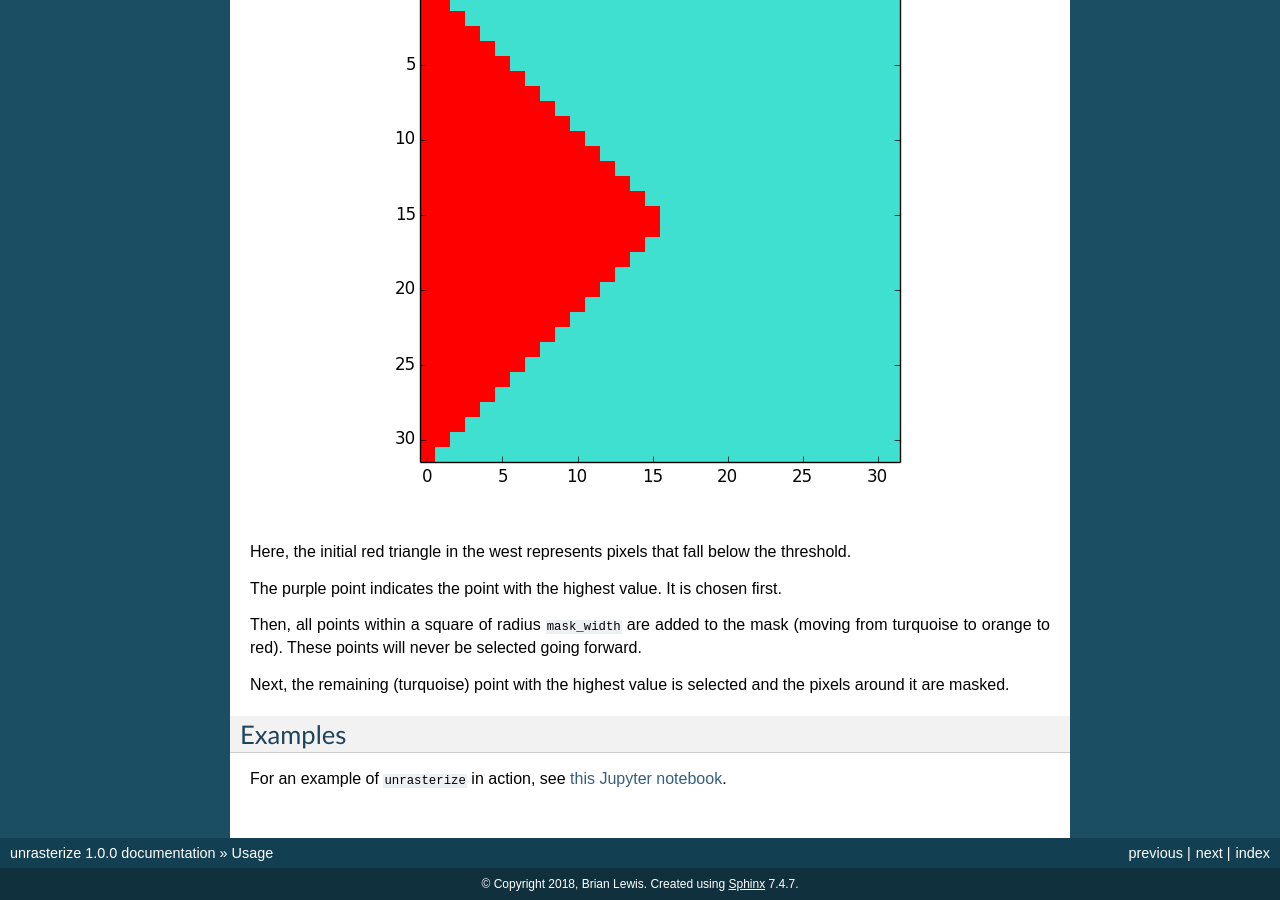
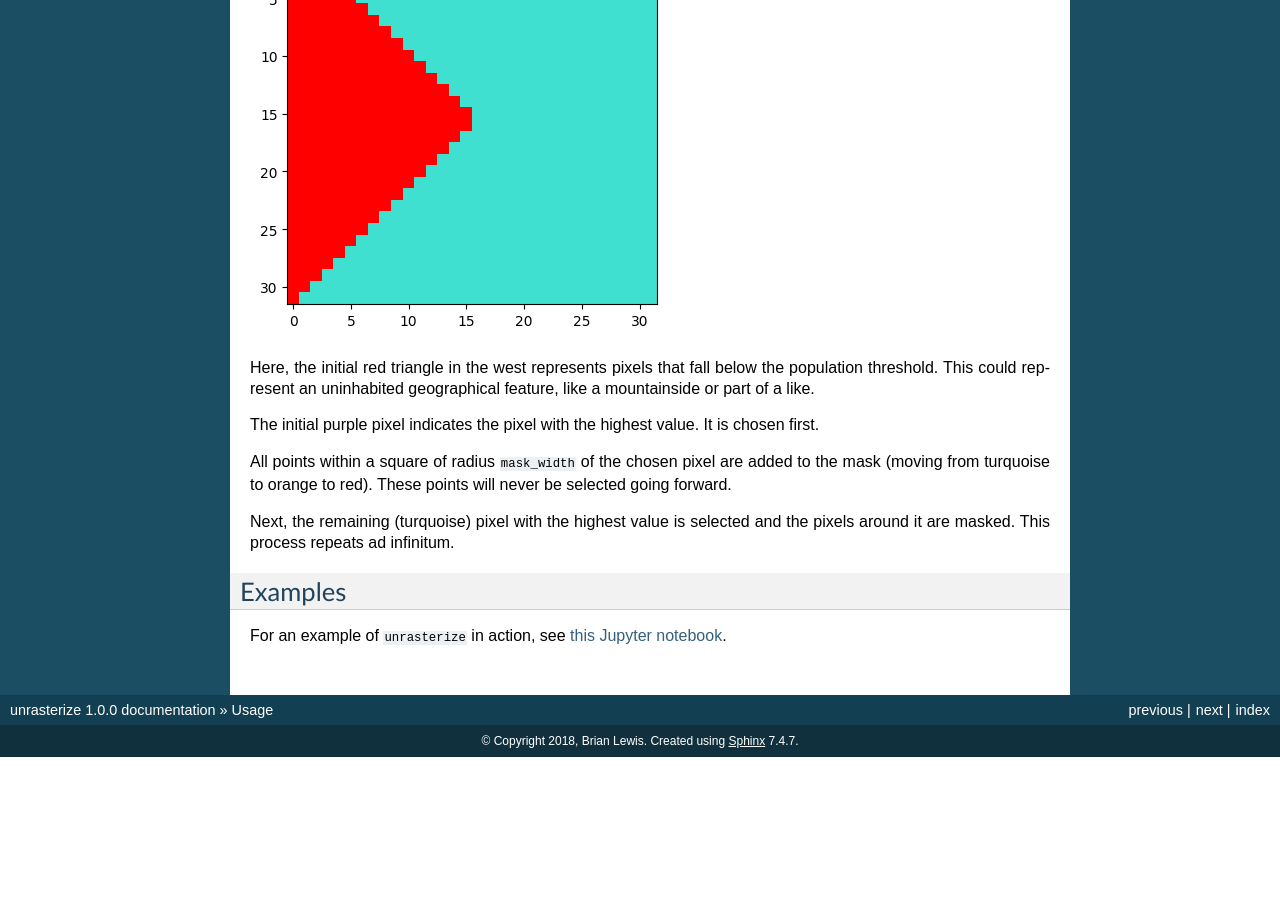
Before and after one commit to tetraptych/unrasterize, a Sphinx documentation site: the page built from docs/usage.rst, in a window 1280 px wide and 900 px high, scrolled down 693 px. Built offline with Sphinx 7.4.7, drawn with Linux system fonts in a browser that asks for light colours; after the commit the page ends 1450 px from its top, so only the background shows below that.

Commit message:
Update usage example with complete gif

```diff
--- a/docs/usage.rst
+++ b/docs/usage.rst
@@ -24,13 +24,13 @@ Demonstration
 
 ..  image:: https://github.com/tetraptych/unrasterize/blob/master/docs/img/unrasterizer.gif?raw=true
 
-Here, the initial red triangle in the west represents pixels that fall below the threshold.
+Here, the initial red triangle in the west represents pixels that fall below the population threshold. This could represent an uninhabited geographical feature, like a mountainside or part of a like.
 
-The purple point indicates the point with the highest value. It is chosen first.
+The initial purple pixel indicates the pixel with the highest value. It is chosen first.
 
-Then, all points within a square of radius ``mask_width`` are added to the mask (moving from turquoise to orange to red). These points will never be selected going forward.
+All points within a square of radius ``mask_width`` of the chosen pixel are added to the mask (moving from turquoise to orange to red). These points will never be selected going forward.
 
-Next, the remaining (turquoise) point with the highest value is selected and the pixels around it are masked.
+Next, the remaining (turquoise) pixel with the highest value is selected and the pixels around it are masked. This process repeats ad infinitum.
 
 Examples
 --------
```
Also changed, not shown: other parts of docs/usage.rst (+1 -1 lines), docs/img/unrasterizer.gif.
